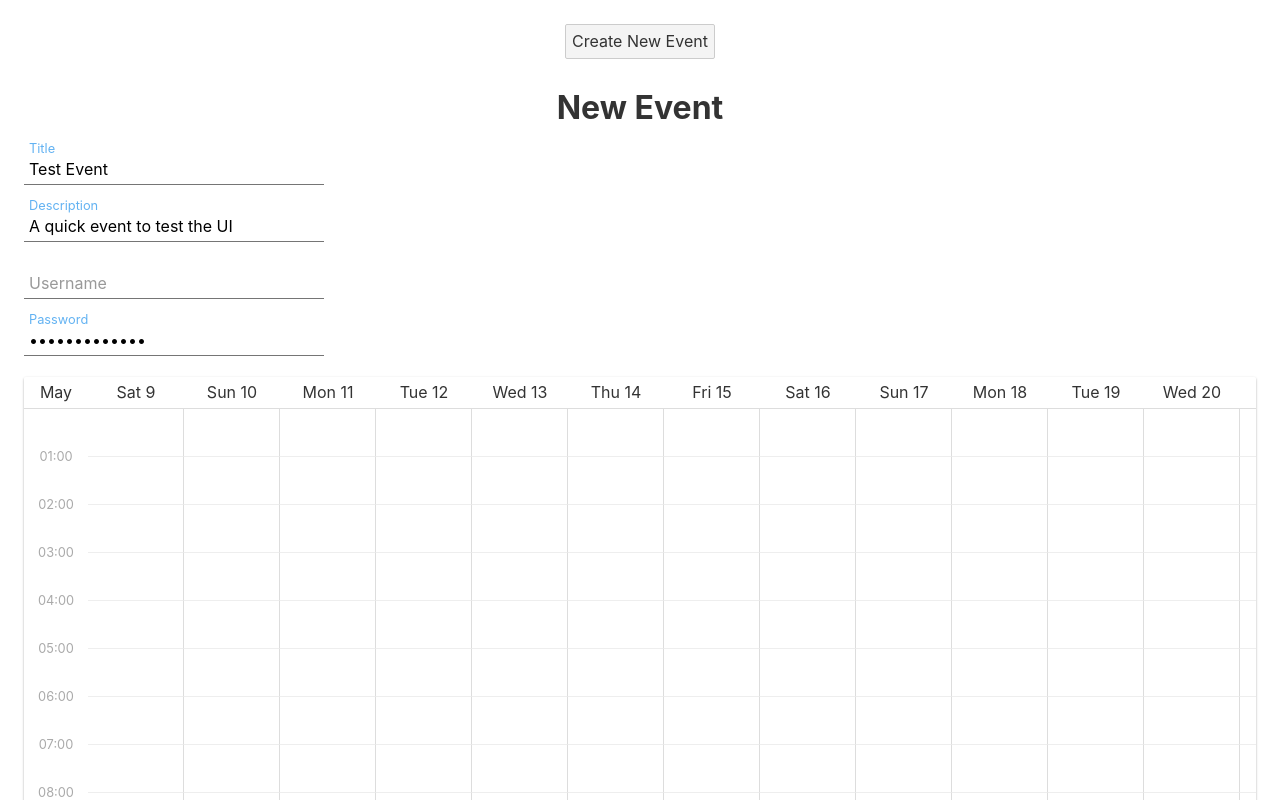
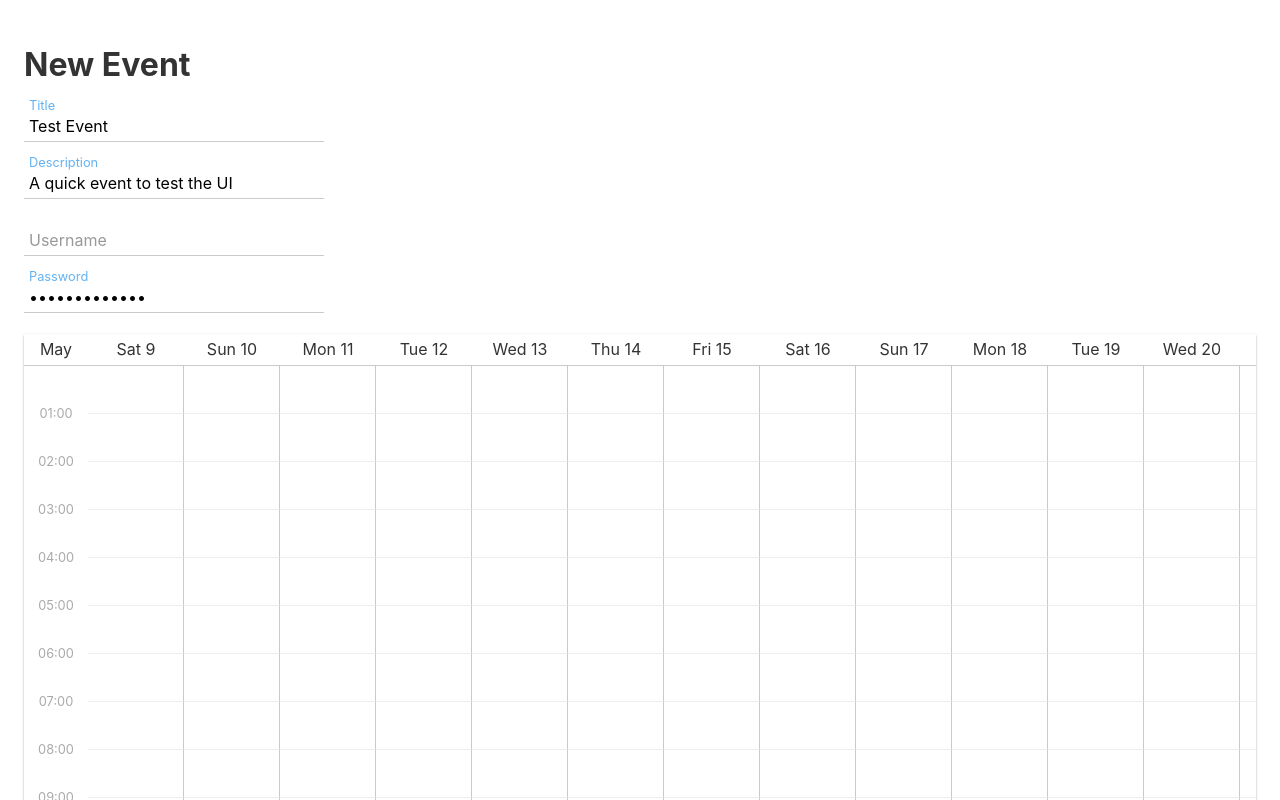
Before and after one commit to bryanmylee/meetwhen-ui, a Svelte app: page / in a window 1280 px wide. Shown: the top 800 px of the page. Built offline with nearby package versions, Linux system fonts and the light colour scheme.

Commit message:
Clean up defined CSS colors with variables
Clean up UI further.

```diff
--- a/src/App.svelte
+++ b/src/App.svelte
@@ -6,33 +6,26 @@
 </script>
 
 <main>
-	<div>
-		<!-- {#if !showNewEvent} -->
-			<button
-				on:click={() => showNewEvent = true}
-				transition:fly={{ y: -200, duration: 2000 }}
-			>
-				Create New Event
-			</button>
-		<!-- {:else} -->
-			<NewEvent />
-		<!-- {/if} -->
-	</div>
+	<NewEvent />
 </main>
 
 <style>
+  :root {
+		--text-0: #333;
+		--text-1: #555;
+		--text-2: #999;
+		--text-3: #AAA;
+		--accent-1: #62B2F2;
+		--line-0: #888;
+		--line-1: #cacaca;
+		--line-2: #eee;
+		--box-shadow: 0 1px 3px rgba(0,0,0,0.12), 0 1px 2px rgba(0,0,0,0.24);
+	}
+
 	main {
-		text-align: center;
 		padding: 1em;
 		max-width: 240px;
 		margin: 0 auto;
-	}
-
-	h1 {
-		color: #ff3e00;
-		text-transform: uppercase;
-		font-size: 4em;
-		font-weight: 100;
 	}
 
 	@media (min-width: 640px) {
--- a/src/components/CalendarGridCell.svelte
+++ b/src/components/CalendarGridCell.svelte
@@ -56,7 +56,7 @@
     min-width: var(--col-width);
     min-height: var(--row-height);
     box-sizing: border-box;
-    border-bottom: 1px #eeeeee solid;
-    border-right: 1px #dddddd solid;
+    border-bottom: 1px var(--line-2) solid;
+    border-right: 1px var(--line-1) solid;
   }
 </style>
--- a/src/components/CalendarPicker.svelte
+++ b/src/components/CalendarPicker.svelte
@@ -102,10 +102,11 @@
     flex-direction: column;
     width: auto;
     max-height: 600px;
+    margin-bottom: 1em;
     overflow: scroll;
     scroll-behavior: smooth;
     border-radius: 2px;
-    box-shadow: 0 1px 3px rgba(0,0,0,0.12), 0 1px 2px rgba(0,0,0,0.24);
+    box-shadow: var(--box-shadow);
   }
 
   #month-label {
@@ -128,7 +129,7 @@
     width: fit-content;
     min-height: var(--header-row-height);
     box-sizing: border-box;
-    border-bottom: 1px #dddddd solid;
+    border-bottom: 1px var(--line-1) solid;
     background-color: white;
   }
 
@@ -157,7 +158,7 @@
     margin-top: calc(var(--row-height) * 0.5);
     min-height: var(--row-height);
     font-size: 0.8rem;
-    color: #aaaaaa;
+    color: var(--text-3);
   }
 
   .index-col__cell ~ .index-col__cell {
--- a/src/components/CalendarSelection.svelte
+++ b/src/components/CalendarSelection.svelte
@@ -49,11 +49,14 @@
     position: absolute;
     width: var(--col-width);
     border-radius: 2px;
-    background-color: #62B2F277;
+    background-color: var(--accent-1);
+    opacity: 0.5;
+    transition: 0.2s ease opacity, 0.2s ease background-color;
     pointer-events: none;
   }
 
   .active {
-    background-color: #62B2F2;
+    background-color: var(--accent-1);
+    opacity: 1;
   }
 </style>
--- a/src/components/MaterialTextInput.svelte
+++ b/src/components/MaterialTextInput.svelte
@@ -26,7 +26,7 @@
     width: 100%;
     border-radius: 0;
     border: none;
-    border-bottom: 1px solid #757575;
+    border-bottom: 1px solid var(--line-1);
     padding: 10px 10px 5px 5px;
     margin-bottom: 1px;
   }
@@ -37,7 +37,7 @@
 
   label {
     font-size: 1em;
-    color: #999;
+    color: var(--text-2);
     position: absolute;
     left: 5px;
     top: 10px;
@@ -51,12 +51,11 @@
   input:valid ~ label {
     font-size: 0.8em;
     top: -0.6em;
-    color: #62B2F2;
+    color: var(--accent-1);
   }
 
   .bar {
     position: absolute;
-    left: -50%;
     display: block;
     width: 100%;
   }
@@ -67,7 +66,7 @@
     width: 0;
     height: 2px;
     bottom: 1px;
-    background-color: #62B2F2;
+    background-color: var(--accent-1);
     transition: 0.2s ease all;
     -moz-transition: 0.2s ease all;
     -webkit-transition: 0.2s ease all;
```
